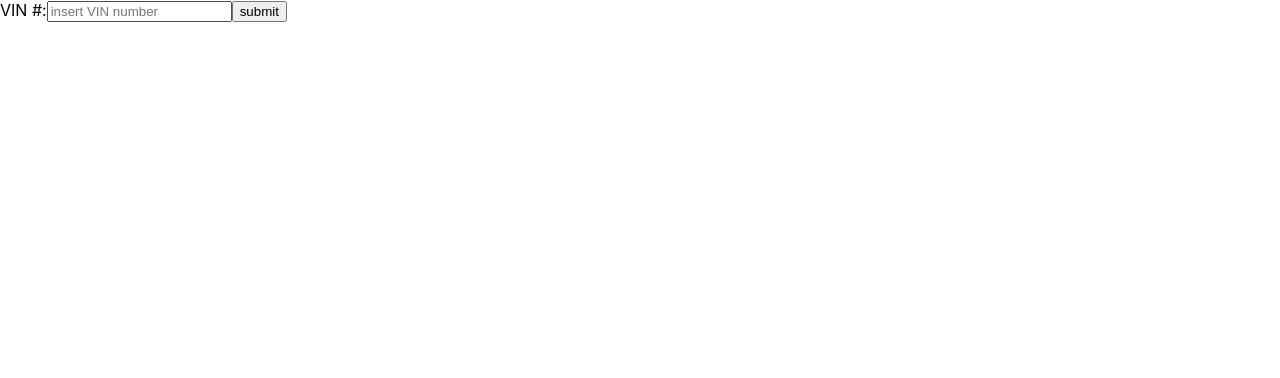
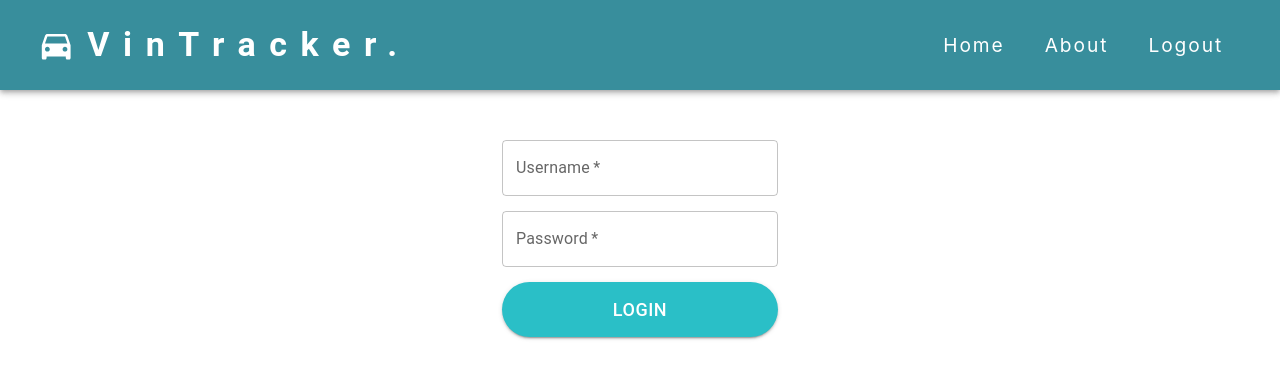
Before and after one commit to hollyLGru/hollySubmission2023, a React (Create React App) app: page /login in a window 1280 px wide. Shown: the top 378 px of the page. Built offline with nearby package versions, Linux system fonts and the light colour scheme; no server answers.

Commit message:
styled AF

```diff
--- a/package.json
+++ b/package.json
@@ -3,6 +3,10 @@
   "version": "0.1.0",
   "private": true,
   "dependencies": {
+    "@emotion/react": "^11.10.5",
+    "@emotion/styled": "^11.10.5",
+    "@material-ui/core": "^4.12.4",
+    "@mui/icons-material": "^5.11.0",
     "@mui/material": "^5.11.7",
     "@testing-library/jest-dom": "^5.16.5",
     "@testing-library/react": "^13.4.0",
--- a/src/App.css
+++ b/src/App.css
@@ -1,3 +1,65 @@
 .App {
   text-align: center;
 }
+
+.login-form {
+  display: flex;
+  flex-direction: column;
+  margin: 50px auto;
+  width: 50%;
+  gap: 15px
+}
+
+.login-button {
+  background-color: orange;
+}
+
+.card-container {
+  display: flex;
+  justify-content: space-between;
+  flex-wrap: wrap;
+}
+
+.card {
+  width: 20vw;
+  margin: 25px;
+}
+
+a {
+  text-decoration: none;
+  color: inherit;
+}
+
+ul {
+  padding-inline-start: 20px;
+}
+
+.text-gray {
+  color: gray
+}
+
+.nav-list {
+  list-style: none;
+  display: flex;
+}
+
+.nav-list-item {
+  margin: auto 20px;
+
+}
+
+.nav-list-item:hover {
+  transform: scale(1.5); /* (150% zoom - Note: if the zoom is too large, it will go outside of the viewport) */
+}
+
+.nav-list-item:hover {
+  cursor: pointer;
+}
+
+.car-container {
+  margin: 50px;
+}
+
+.car-paper {
+  padding: 50px;
+}
--- a/src/App.js
+++ b/src/App.js
@@ -1,45 +1,18 @@
-import React, { useState, useEffect} from "react";
+import React from "react";
+import { BrowserRouter } from "react-router-dom";
+
+import Navigation from "./components/Navigation";
+import Router from "./Router";
+
 import "./App.css";
 
 function App() {
-  const [vin, setVin] = useState([]);
-  const [vinProp, setVinProp] = useState("");
-  const [carData, setCarData] = useState(null);
-
-  const handleChange = (event) => {
-    setVin(event.target.value);
-  };
-
-  const handleSubmit = (event) => {
-    event.preventDefault();
-    setVinProp(vin);
-  };
-
-  useEffect(() => {
-    const fetchData = async () => {
-        const response = await fetch(`https://vpic.nhtsa.dot.gov/api/vehicles/DecodeVinExtended/${vinProp}?format=json&modelyear=2011`);
-        const newData = await response.json();
-        setCarData(newData);
-    };
-    fetchData();
-    }, [vinProp]);
-
-
-    return (
-      <div>
-        <form onSubmit={handleSubmit}>
-          <label>
-            VIN #:
-            <input onChange={handleChange} type="text" name="vin" placeholder="insert VIN number" value={vin} />
-          </label>
-          <input type="submit" value="submit" />
-        </form>
-
-        <ol>
-
-        </ol>
-    </div>
-    );
+  return (
+    <BrowserRouter>
+      <Navigation />
+      <Router />
+    </BrowserRouter>
+  );
 }
 
 export default App;
--- /dev/null
+++ b/src/Router.js
@@ -0,0 +1,36 @@
+import React from 'react'
+import { Routes, Route, Navigate } from 'react-router'
+import cookie from 'cookie'
+import Home from './components/Home'
+import About from './components/About'
+import Login from './components/Login'
+
+// Write checkAuth function here
+// Check the cookies for a cookie called "loggedIn"
+const checkAuth = () => {
+    const cookies = cookie.parse(document.cookie);
+    return cookies["loggedIn"] ? true : false;
+  };
+
+// Write ProtectedRoute function here
+const ProtectedRoute = (props) => {
+
+    const { component: Component, ...rest } = props;
+
+    return (
+      checkAuth() === true ? ( <Component {...rest} /> ) : ( <Navigate to="/login" /> )
+    );
+  };
+
+const Router = () => {
+    return (
+        <Routes>
+            <Route path="/" element={<ProtectedRoute component={Home} />} />
+            <Route path="/login" element={<Login/>} />
+            <Route path="/about" element={<ProtectedRoute component={About} />} />
+
+        </Routes>
+    );
+};
+
+export default Router;
--- /dev/null
+++ b/src/components/About.js
@@ -0,0 +1,21 @@
+import React, { Component } from "react";
+import { Container} from "@mui/material";
+
+class About extends Component {
+
+
+  render() {
+    return (
+      <div className="text-gray">
+        <Container maxWidth="sm">
+          <h1 style={{ textAlign: "center" }}>About VinTracker</h1>
+          <p>
+          "At vero eos et accusamus et iusto odio dignissimos ducimus qui blanditiis praesentium voluptatum deleniti atque corrupti quos dolores et quas molestias excepturi sint occaecati cupiditate non provident, similique sunt in culpa qui officia deserunt mollitia animi, id est laborum et dolorum fuga. Et harum quidem rerum facilis est et expedita distinctio. Nam libero tempore, cum soluta nobis est eligendi optio cumque nihil impedit quo minus id quod maxime placeat facere possimus, omnis voluptas assumenda est, omnis dolor repellendus. Temporibus autem quibusdam et aut officiis debitis aut rerum necessitatibus saepe eveniet ut et voluptates repudiandae sint et molestiae non recusandae. Itaque earum rerum hic tenetur a sapiente delectus, ut aut reiciendis voluptatibus maiores alias consequatur aut perferendis doloribus asperiores repellat."
+          </p>
+        </Container>
+      </div>
+    );
+  }
+}
+
+export default About;
--- /dev/null
+++ b/src/components/Home.js
@@ -0,0 +1,70 @@
+import React, { useState, useEffect} from "react";
+import { TextField, Button, Container } from "@mui/material";
+
+
+function Home() {
+  const [vin, setVin] = useState([]);
+  const [vinProp, setVinProp] = useState("");
+  const [carData, setCarData] = useState(null);
+
+  const handleChange = (event) => {
+    setVin(event.target.value);
+  };
+
+  const handleSubmit = (event) => {
+    event.preventDefault();
+    setVinProp(vin);
+  };
+
+  useEffect(() => {
+    const fetchData = async () => {
+        const response = await fetch(`https://vpic.nhtsa.dot.gov/api/vehicles/DecodeVinExtended/${vinProp}?format=json&modelyear=2011`);
+        const newData = await response.json();
+        setCarData(newData);
+    };
+    fetchData();
+    }, [vinProp]);
+
+
+    return (
+      <div>
+        <form onSubmit={handleSubmit}>
+          <h1 style={{ textAlign: "center", color: 'grey', marginTop: '2%' }}>
+            Search By Your Vehicle's Vin Number
+          </h1>
+            <div style={{textAlign: "center"}}>
+              <TextField
+                required
+                onChange={handleChange}
+                value={vin}
+                name="vin"
+                label="insert VIN number"
+                type="text"
+                style={{margin: '1%', width: "30%"}}
+              />
+              <Button
+                type="submit"
+                className="login-button"
+                variant="contained"
+                color="primary"
+                style={{
+                  borderRadius: 35,
+                  backgroundColor: "#2abfc7",
+                  marginTop: "1%",
+                  padding: "12px 30px",
+                  fontSize: "18px",
+              }}
+              >
+                Submit
+              </Button>
+            </div>
+        </form>
+
+        <ol>
+
+        </ol>
+    </div>
+    );
+}
+
+export default Home;
--- /dev/null
+++ b/src/components/Login.js
@@ -0,0 +1,70 @@
+import React, { useState } from "react";
+import { useNavigate } from "react-router-dom";
+import { TextField, Button, Container } from "@mui/material";
+
+const Login = () => {
+  const navigate = useNavigate();
+
+  const [state, setState] = useState({
+    username: "",
+    password: "",
+  });
+
+  const handleTextChange = (e) => {
+    const { name, value } = e.target;
+    setState((prevState) => {
+      return {
+        ...prevState,
+        [name]: value,
+      };
+    });
+  };
+
+  const login = (e) => {
+    e.preventDefault();
+    document.cookie = "loggedIn=true;max-age=60*1000"
+
+    navigate("/");
+  };
+
+  return (
+    <div className="App">
+      <Container maxWidth="sm">
+        <form className="login-form" onSubmit={login}>
+          <TextField
+            required
+            onChange={handleTextChange}
+            value={state.username}
+            name="username"
+            label="Username"
+            type="text"
+            style={{color: "pink"}}
+          />
+          <TextField
+            required
+            onChange={handleTextChange}
+            value={state.password}
+            name="password"
+            label="Password"
+            type="password"
+          />
+          <Button
+            type="submit"
+            className="login-button"
+            variant="contained"
+            style={{
+                borderRadius: 35,
+                backgroundColor: "#2abfc7",
+                padding: "12px 30px",
+                fontSize: "18px"
+            }}
+          >
+            Login
+          </Button>
+        </form>
+      </Container>
+    </div>
+  );
+};
+
+export default Login;
--- /dev/null
+++ b/src/components/Navigation.js
@@ -0,0 +1,42 @@
+import React from "react";
+import { Link, useNavigate } from "react-router-dom";
+import { AppBar, Toolbar, Typography } from "@mui/material";
+import cookie from "cookie";
+import DirectionsCarIcon from '@mui/icons-material/DirectionsCar';
+
+
+const Navigation = () => {
+  const navigate = useNavigate();
+
+  return (
+    <AppBar position="relative" style={{backgroundColor: "#388e9c", padding: "1%"}}>
+      <Toolbar style={{fontSize: '120%'}}>
+      <DirectionsCarIcon style={{fontSize: '200%', marginRight: "1%"}}/>
+        <Typography variant="h4" style={{ flexGrow: "8", fontWeight: "bold", letterSpacing: "0.4em" }}>
+          VinTracker.
+        </Typography>
+        <ul className="nav-list" style={{float: 'right', letterSpacing: "0.1em"}}>
+          <li className="nav-list-item">
+            <Link to="/">Home</Link>
+          </li>
+          <li className="nav-list-item">
+            <Link to="/about">About</Link>
+          </li>
+          <li
+            className="nav-list-item"
+            onClick={() => {
+              document.cookie = cookie.serialize("loggedIn", null, {
+                maxAge: 0,
+              });
+              navigate("/login");
+            }}
+          >
+            Logout
+          </li>
+        </ul>
+      </Toolbar>
+    </AppBar>
+  );
+};
+
+export default Navigation;
```
Also changed, not shown: 1 other file (tests, documents, lock files or other folders).
